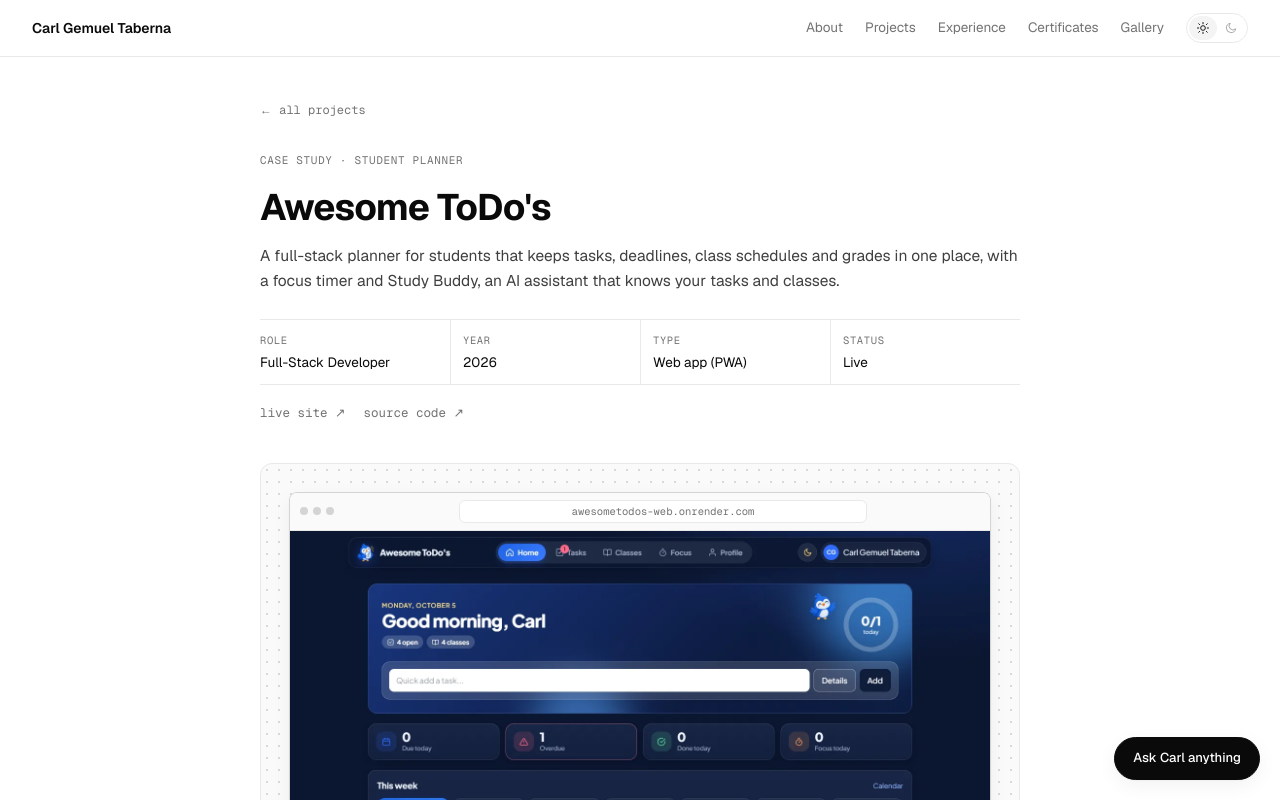
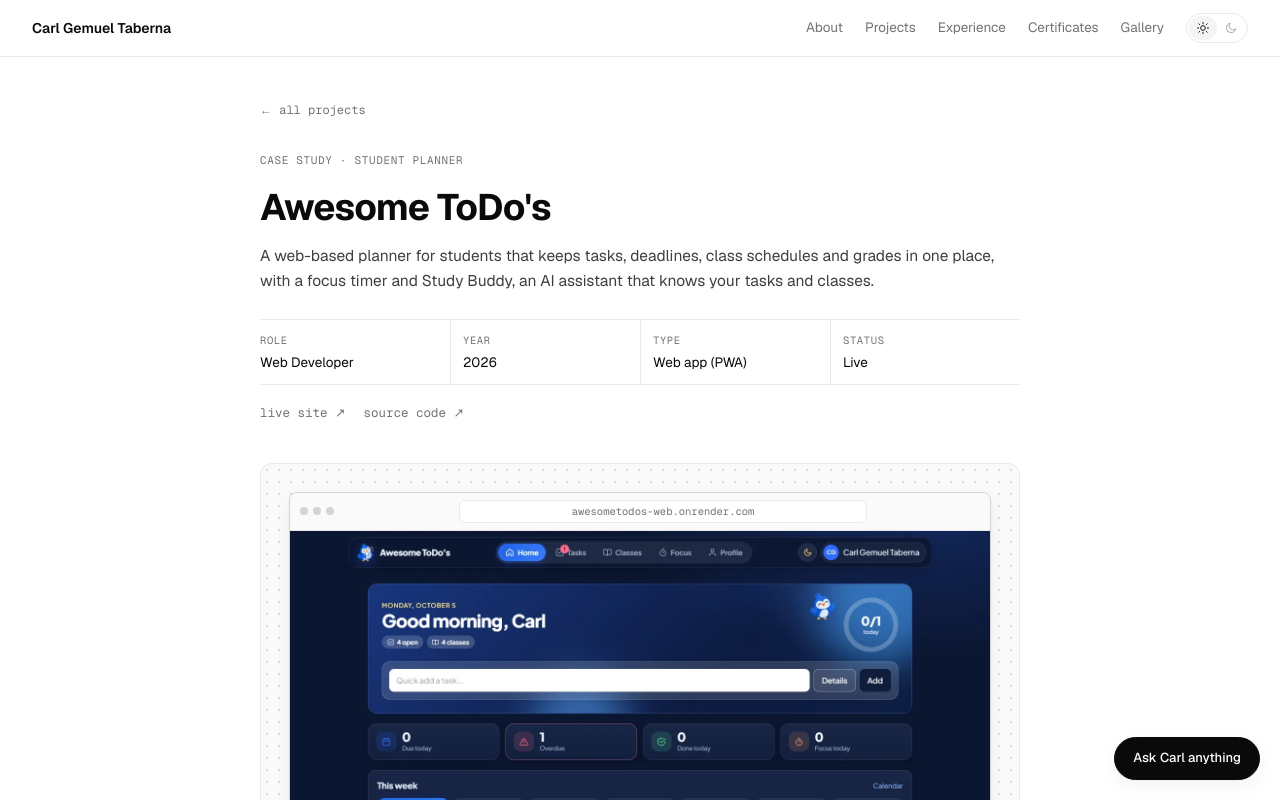
Before and after one commit to Aelowww/Professional-Portfolio, a Next.js app: page /projects/awesome-todos in a window 1280 px wide. Shown: the top 800 px of the page. Built offline with nearby package versions, Linux system fonts and the light colour scheme.

Commit message:
Initial commit

```diff
--- a/app/api/chat/route.js
+++ b/app/api/chat/route.js
@@ -58,7 +58,7 @@ Rules:
 Portfolio facts:
 - Name: Carl Gemuel Taberna
 - Location: Iloilo City, Philippines
-- Role: 3rd Year BSIT student and aspiring full-stack developer
+- Role: 3rd Year BSIT student and aspiring web developer
 - Status: Internship ready and open to collaborations
 - Summary: Focused on modern interfaces, practical backend systems, and polished software experiences
 
--- a/app/data/profile.js
+++ b/app/data/profile.js
@@ -2,7 +2,7 @@
 
 export const profile = {
   name: "Carl Gemuel Taberna",
-  role: "Aspiring Full-Stack Developer",
+  role: "Aspiring Web Developer",
   subRole: "BSIT Student",
   location: "Iloilo City, Philippines",
   locationLink: "https://www.google.com/maps/search/?api=1&query=Iloilo+City+Philippines",
@@ -23,7 +23,7 @@ export const socialLinks = [
 // Newest first. The first entry of each list is marked as current.
 // `icon` is a key in the timeline icon set on the home page.
 export const experience = [
-  { year: "Sep 2026", title: "Head Full-Stack Developer", org: "Teech", icon: "code", detail: "Built a student–faculty consultation booking app (school project)." },
+  { year: "Sep 2026", title: "Head Web Developer", org: "Teech", icon: "code", detail: "Built a student–faculty consultation booking app (school project)." },
   { year: "Jul 2026", title: "Network & Broadband Technical Associate", org: "iQor · Bell Canada", icon: "router", detail: "Configured Bell internet, routers and satellite TV." },
   { year: "Apr 2026", title: "Telecommunication Associate", org: "Transcom · Xfinity", icon: "phone", detail: "Troubleshot Xfinity Mobile devices and phone plans." },
   { year: "Mar 2026", title: "Project Manager", org: "KonektBarangay", icon: "clipboard", detail: "Led planning and delivery of a barangay e-services app (school project)." },
--- a/app/data/projects.js
+++ b/app/data/projects.js
@@ -10,7 +10,7 @@ export const projects = [
     title: "KonektBarangay",
     category: "E-Services Platform",
     year: "2026",
-    role: "Full-Stack Developer",
+    role: "Web Developer",
     type: "Web application",
     status: "Live",
     summary:
@@ -122,7 +122,7 @@ export const projects = [
     title: "Teech",
     category: "Consultation Booking System",
     year: "2026",
-    role: "Head Full-Stack Developer",
+    role: "Head Web Developer",
     type: "Web app",
     status: "Live",
     summary:
@@ -231,11 +231,11 @@ export const projects = [
     title: "Awesome ToDo's",
     category: "Student Planner",
     year: "2026",
-    role: "Full-Stack Developer",
+    role: "Web Developer",
     type: "Web app (PWA)",
     status: "Live",
     summary:
-      "A full-stack planner for students that keeps tasks, deadlines, class schedules and grades in one place, with a focus timer and Study Buddy, an AI assistant that knows your tasks and classes.",
+      "A web-based planner for students that keeps tasks, deadlines, class schedules and grades in one place, with a focus timer and Study Buddy, an AI assistant that knows your tasks and classes.",
     highlights: [
       "Tasks, calendar, timetable and grade tracker in one app",
       "Study Buddy AI chat and \"Break down with AI\" for big tasks",
--- a/app/layout.jsx
+++ b/app/layout.jsx
@@ -30,7 +30,7 @@ export const metadata = {
     default: "Carl Gemuel Taberna",
     template: "%s | Carl Gemuel Taberna"
   },
-  description: "Portfolio of Carl Gemuel Taberna, a BSIT student and aspiring full-stack developer based in Iloilo City, Philippines.",
+  description: "Portfolio of Carl Gemuel Taberna, a BSIT student and aspiring web developer based in Iloilo City, Philippines.",
   applicationName: "Carl Gemuel Taberna",
   authors: [{ name: "Carl Gemuel Taberna", url: "https://carltaberna.vercel.app" }],
   creator: "Carl Gemuel Taberna",
@@ -41,7 +41,7 @@ export const metadata = {
     "Carl Gemuel Taberna portfolio",
     "Iloilo developer",
     "BSIT student portfolio",
-    "full-stack developer portfolio",
+    "web developer portfolio",
     "Next.js portfolio"
   ],
   alternates: {
@@ -49,7 +49,7 @@ export const metadata = {
   },
   openGraph: {
     title: "Carl Gemuel Taberna",
-    description: "Portfolio of Carl Gemuel Taberna, a BSIT student and aspiring full-stack developer based in Iloilo City, Philippines.",
+    description: "Portfolio of Carl Gemuel Taberna, a BSIT student and aspiring web developer based in Iloilo City, Philippines.",
     url: "https://carltaberna.vercel.app",
     siteName: "Carl Gemuel Taberna",
     locale: "en_PH",
@@ -58,7 +58,7 @@ export const metadata = {
   twitter: {
     card: "summary_large_image",
     title: "Carl Gemuel Taberna",
-    description: "Portfolio of Carl Gemuel Taberna, a BSIT student and aspiring full-stack developer based in Iloilo City, Philippines."
+    description: "Portfolio of Carl Gemuel Taberna, a BSIT student and aspiring web developer based in Iloilo City, Philippines."
   },
   robots: {
     index: true,
--- a/app/page.jsx
+++ b/app/page.jsx
@@ -13,9 +13,9 @@ const personStructuredData = {
   name: profile.name,
   url: "https://carltaberna.vercel.app",
   image: `https://carltaberna.vercel.app${profile.photo}`,
-  jobTitle: "Aspiring Full-Stack Developer",
+  jobTitle: "Aspiring Web Developer",
   description:
-    "Portfolio of Carl Gemuel Taberna, a BSIT student and aspiring full-stack developer based in Iloilo City, Philippines.",
+    "Portfolio of Carl Gemuel Taberna, a BSIT student and aspiring web developer based in Iloilo City, Philippines.",
   address: { "@type": "PostalAddress", addressLocality: "Iloilo City", addressCountry: "PH" },
   alumniOf: { "@type": "CollegeOrUniversity", name: "Western Institute of Technology" },
   sameAs: socialLinks.map((link) => link.href)
@@ -199,7 +199,7 @@ export default function Home() {
           </div>
 
           <div className="profile-pitch">
-            <p className="profile-tagline">I build clean, modern web experiences with strong full-stack fundamentals.</p>
+            <p className="profile-tagline">I build clean, modern web experiences with solid web development fundamentals.</p>
             <a className="status" href={`mailto:${profile.email}`}>
               <span className="status-main">
                 <span className="status-dot" aria-hidden="true" />
```
